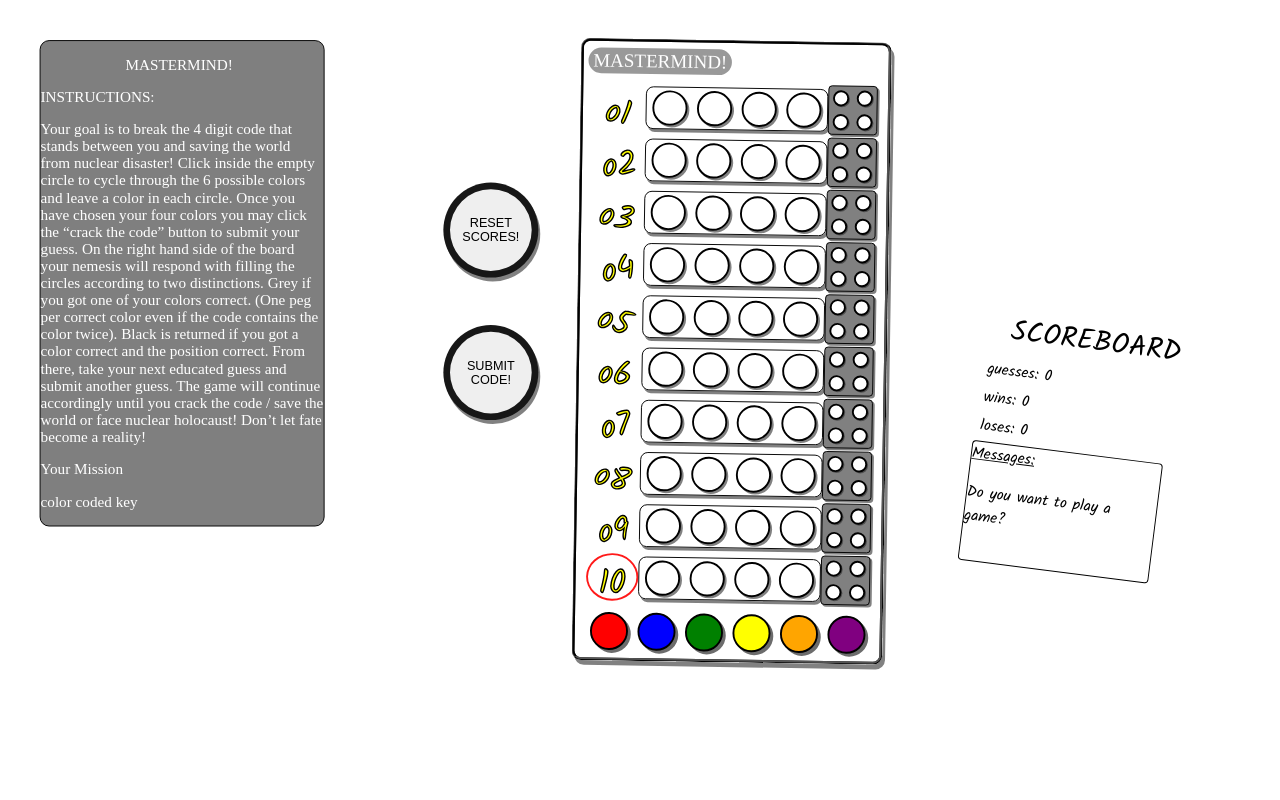
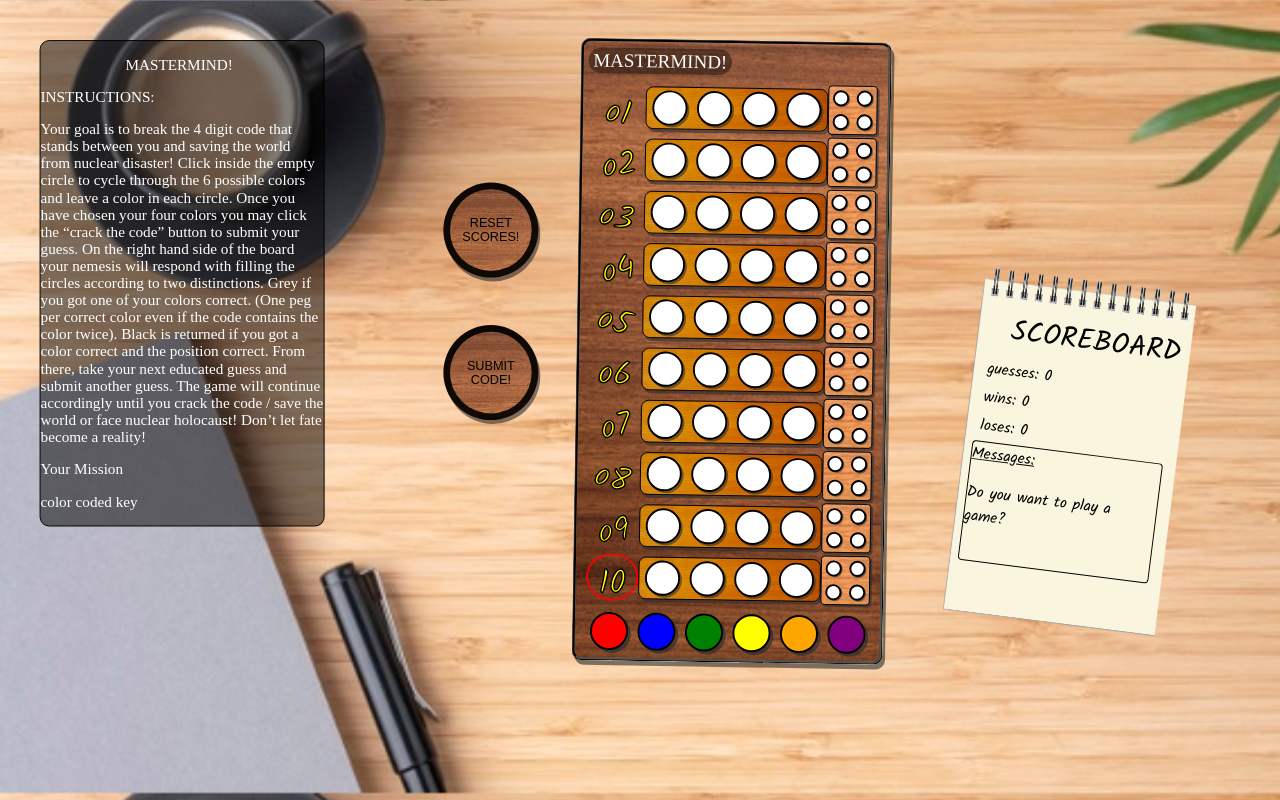
Before and after one commit to adevlinb/Mastermind, a plain HTML site: page index.html in a window 1280 px wide. Drawn offline with Linux system fonts and the light colour scheme.

Commit message:
attempts img fix

```diff
--- a/css/style.css
+++ b/css/style.css
@@ -5,7 +5,7 @@
 body {
     text-align: center;
     /* background-color: grey; */
-    background-image: url(images/desk.jpeg);
+    background-image: url(../images/desk.jpeg);
     background-size: cover;
 }
 
@@ -54,7 +54,7 @@ body {
     border-width: 7px;
     border-color: rgba(0, 0, 0, 0.9);
     box-shadow: 2px 4px rgba(46, 46, 46, 0.6);
-    background-image: url(images/wood5.jpeg);
+    background-image: url(../images/wood5.jpeg);
 }
 
 #gameBoardBox {
@@ -65,7 +65,7 @@ body {
     border: 3px solid black;
     border-style: ridge;
     border-radius: 10px;
-    background-image: url(images/wood5.jpeg);
+    background-image: url(../images/wood5.jpeg);
     background-size: cover;
     transform: rotate(0.0025turn);
     box-shadow: 3px 5px rgba(46, 46, 46, 0.6);
@@ -123,7 +123,7 @@ body {
 .codeAttempts {
     border: 1px solid black;
     padding: 1px;
-    background-image: url(images/wood6.jpeg);
+    background-image: url(../images/wood6.jpeg);
     background-size: cover;
     border-radius: 8px;
     max-height: 45px;
@@ -182,7 +182,7 @@ body {
     max-height: 60px;
     box-shadow: 2px 2px rgba(46, 46, 46, 0.6);
     background-color: grey;
-    background-image: url(images/feedback.jpeg);
+    background-image: url(../images/feedback.jpeg);
 }
 
 .feedback > div {
@@ -296,7 +296,7 @@ body {
     min-width: 250px;
     min-height: 375px;
     font-family: 'Kalam', cursive;
-    background-image: url(images/notepad2.png);
+    background-image: url(../images/notepad2.png);
     background-size: 90%;
     background-repeat: no-repeat;
     transform: rotate(0.02turn);
```
